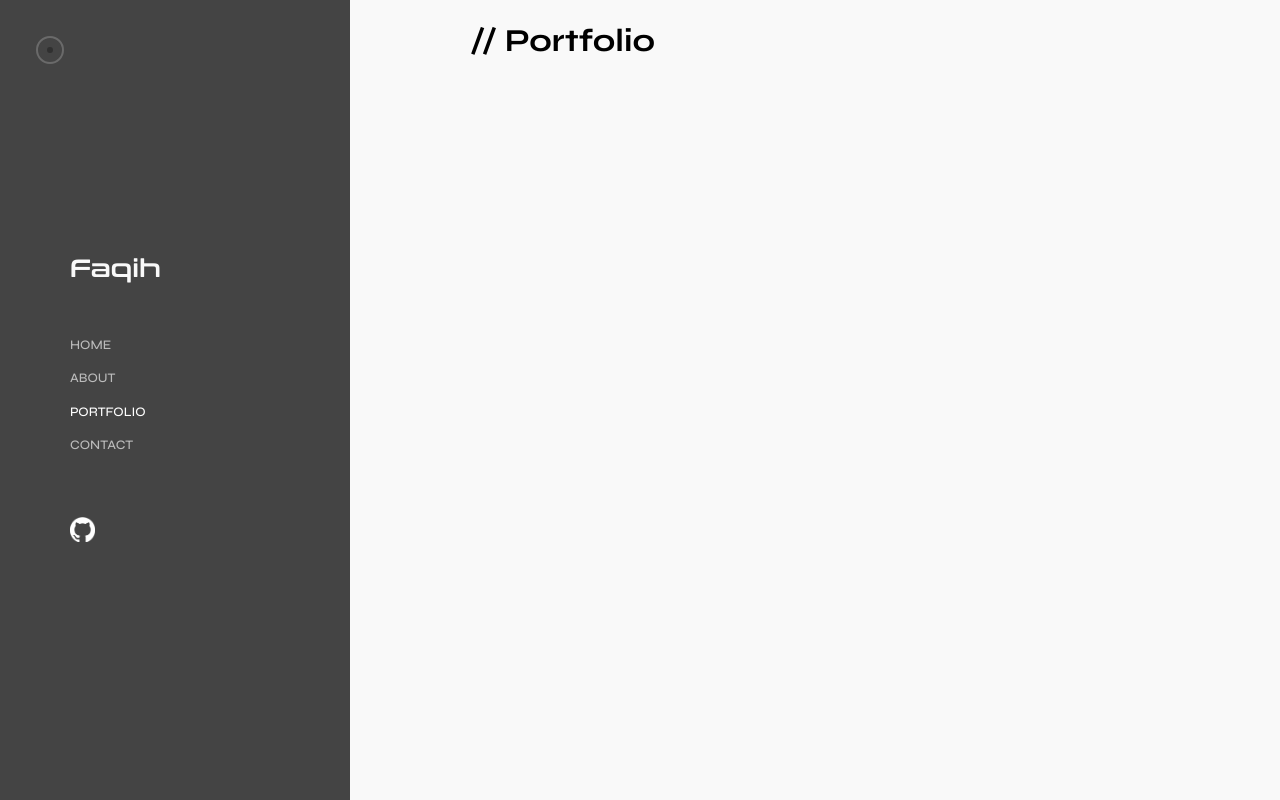
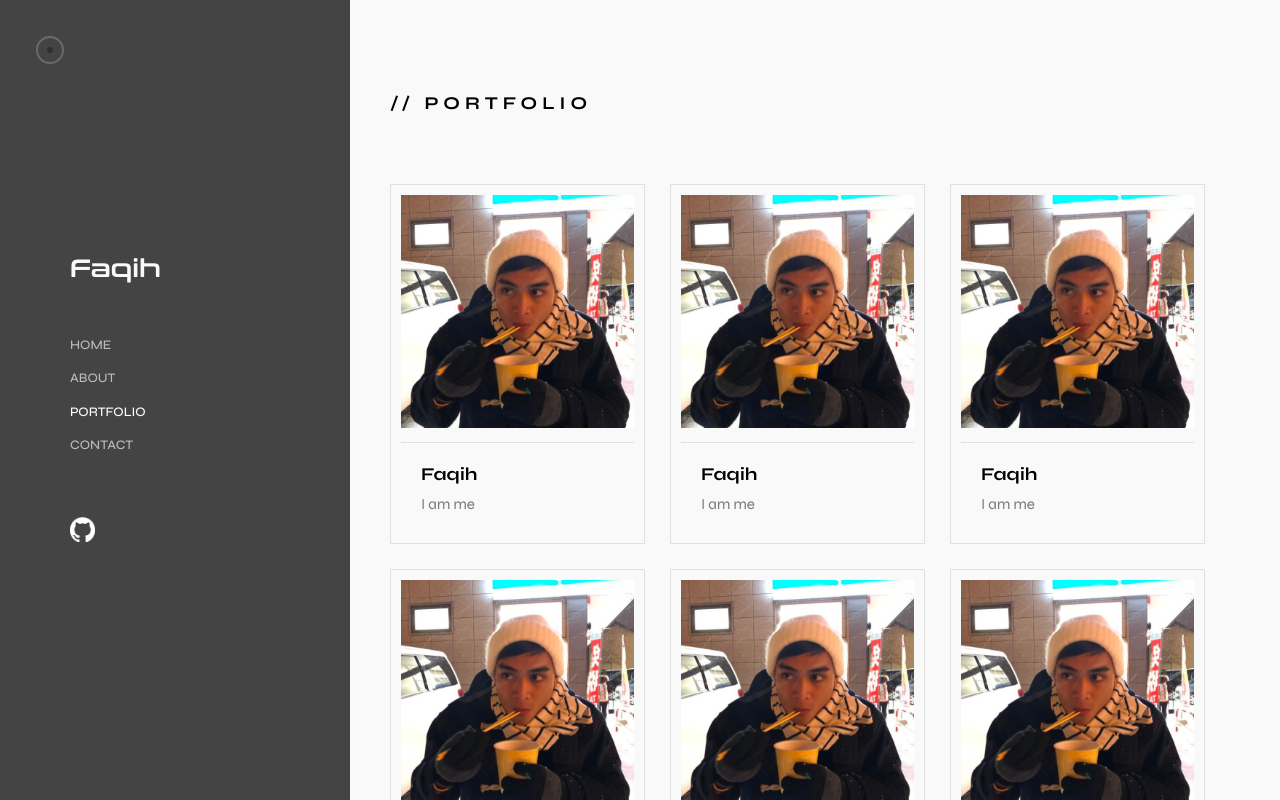
Before and after one commit to faqihisaninja/portfolio, a SvelteKit app: page /portfolio in a window 1280 px wide. Shown: the top 800 px of the page. Built offline with nearby package versions, Linux system fonts and the light colour scheme.

Commit message:
Create card for projects on portfolio

```diff
--- /dev/null
+++ b/src/components/Card/Card.svelte
@@ -0,0 +1,41 @@
+<script>
+	export let imgUrl = '';
+	export let imgAlt = '';
+	export let title = '';
+	export let description = '';
+</script>
+
+<div class="card">
+	<img src={imgUrl} alt={imgAlt} />
+	<div class="details">
+		<h1 class="cardTitle">{title}</h1>
+		<p class="cardDes">{description}</p>
+	</div>
+</div>
+
+<style>
+	.card {
+		width: 30%;
+		padding: 10px;
+		border: 1px solid rgba(0, 0, 0, 0.1);
+		box-sizing: border-box;
+	}
+	img {
+		max-width: 100%;
+		margin-bottom: 10px;
+		object-fit: cover;
+	}
+	.details {
+		border-top: 1px solid rgba(0, 0, 0, 0.1);
+		padding: 20px 20px 10px 20px;
+	}
+	.cardTitle {
+		font-size: 18px;
+		margin: 0;
+	}
+	.cardDes {
+		font-size: 15px;
+		color: #767676;
+		margin: 10px 0;
+	}
+</style>
--- a/src/routes/portfolio/+page.svelte
+++ b/src/routes/portfolio/+page.svelte
@@ -1,16 +1,60 @@
+<script>
+	import Card from '../../components/Card/Card.svelte';
+</script>
+
 <div class="container">
-    <h1>// Portfolio</h1>
+	<div class="containerWrapper">
+		<h1 class="pageTitle">// Portfolio</h1>
+		<div class="projects">
+			<Card imgUrl="self-photo.jpg" title="Faqih" description="I am me" />
+			<Card imgUrl="self-photo.jpg" title="Faqih" description="I am me" />
+			<Card imgUrl="self-photo.jpg" title="Faqih" description="I am me" />
+			<Card imgUrl="self-photo.jpg" title="Faqih" description="I am me" />
+			<Card imgUrl="self-photo.jpg" title="Faqih" description="I am me" />
+			<Card imgUrl="self-photo.jpg" title="Faqih" description="I am me" />
+			<Card imgUrl="self-photo.jpg" title="Faqih" description="I am me" />
+			<Card imgUrl="self-photo.jpg" title="Faqih" description="I am me" />
+		</div>
+	</div>
 </div>
 
 <style>
 	.container {
+		display: flex;
+		justify-content: center;
 		width: calc(100% - 350px);
 		box-sizing: border-box;
 		position: absolute;
 		top: 0;
 		right: 0;
-        padding: 0 120px;
+		padding: 0 40px;
 		min-height: 100vh;
 		background-color: #f9f9f9;
 	}
+
+	.containerWrapper {
+		max-width: 1240px;
+		padding: 80px 0;
+	}
+
+	.pageTitle {
+		font-size: 18px;
+		font-weight: 700;
+		letter-spacing: 5px;
+		text-transform: uppercase;
+		margin-bottom: 70px;
+	}
+
+	.projects {
+		display: flex;
+		gap: 25px;
+		flex-wrap: wrap;
+		box-sizing: border-box;
+	}
+
+	@media only screen and (max-width: 1600px) {
+		.containerWrapper {
+			max-width: 968px;
+		}
+	}
 </style>
```
Also changed, not shown: 1 other file (tests, documents, lock files or other folders). Lines whose indentation alone changed are shown as unchanged.
